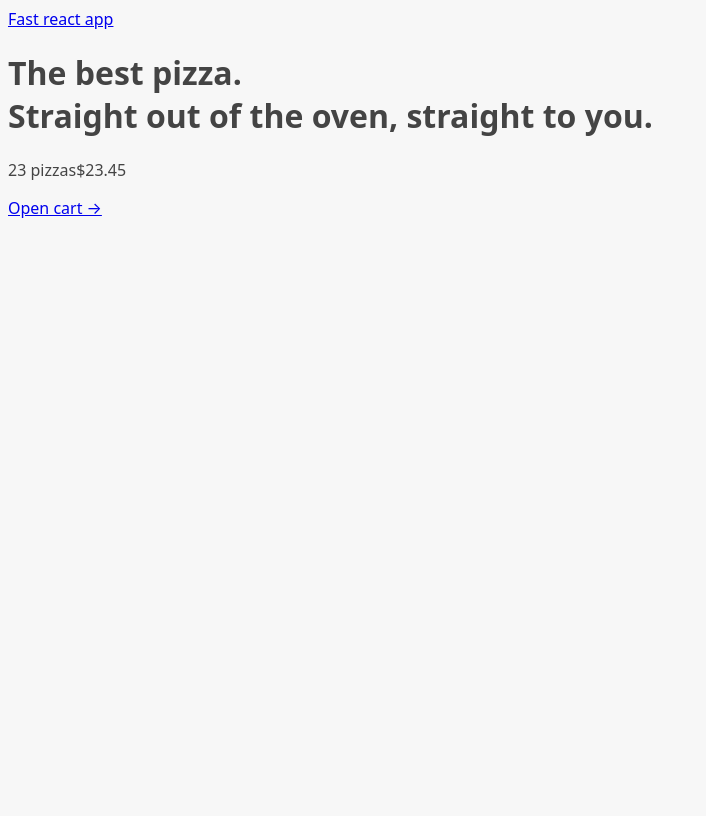
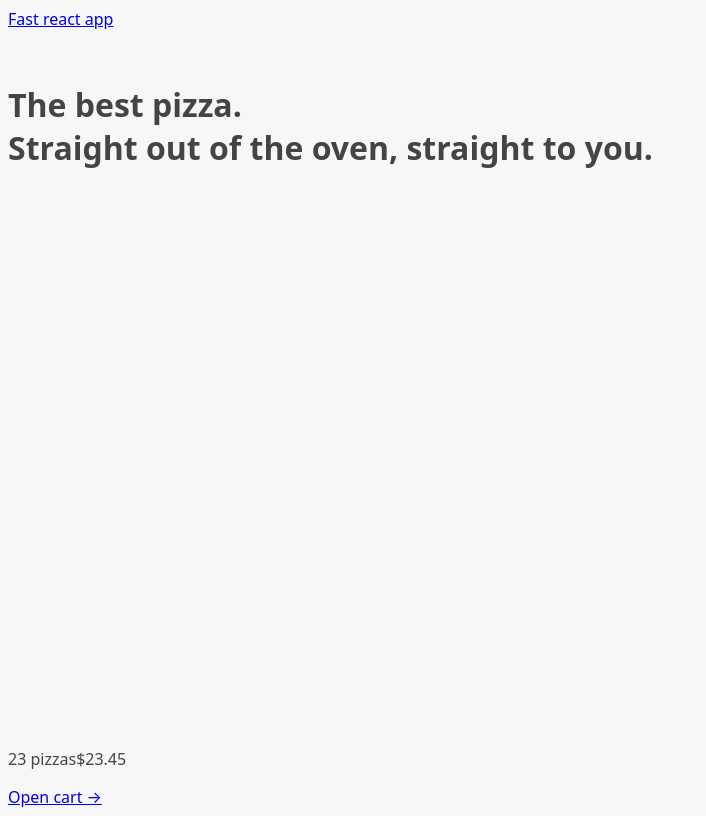
Before and after one commit to prak-coder/fast-react-pizza, a React (Vite) app: page / in a window 1280 px wide. Shown: the whole page, without its empty margins (0-706 px from the left). Built offline with nearby package versions, Linux system fonts and the light colour scheme.

Commit message:
add loadingindicator while data is loaded

```diff
--- a/src/ui/AppLayout.jsx
+++ b/src/ui/AppLayout.jsx
@@ -1,10 +1,15 @@
-import { Outlet } from "react-router-dom";
+import { Outlet, useNavigation } from "react-router-dom";
 import Header from "./Header";
 import CartOverview from "../features/cart/CartOverview";
+import LoadingIndicator from "./LoadingIndicator";
 
 function AppLayout() {
+  const navigation = useNavigation();
+  const isLoading = navigation.state === "loading";
+
   return (
-    <div>
+    <div className="layout">
+      {isLoading && <LoadingIndicator />}
       <Header />
       <main>
         <Outlet />
--- /dev/null
+++ b/src/ui/LoadingIndicator.jsx
@@ -0,0 +1,5 @@
+function LoadingIndicator() {
+  return <div className="loader"></div>;
+}
+
+export default LoadingIndicator;
```
